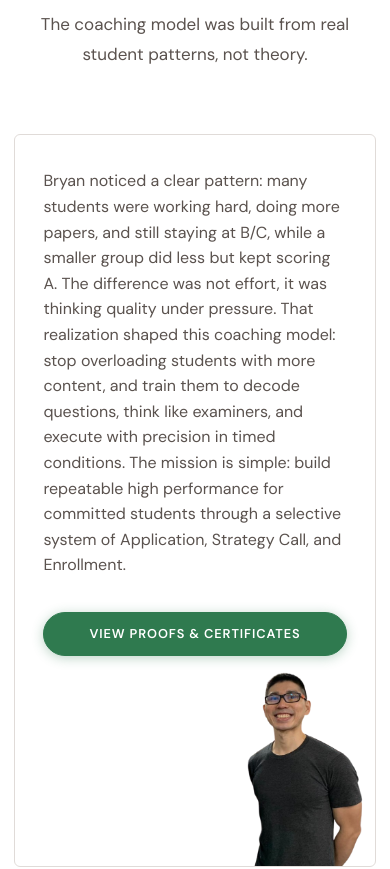
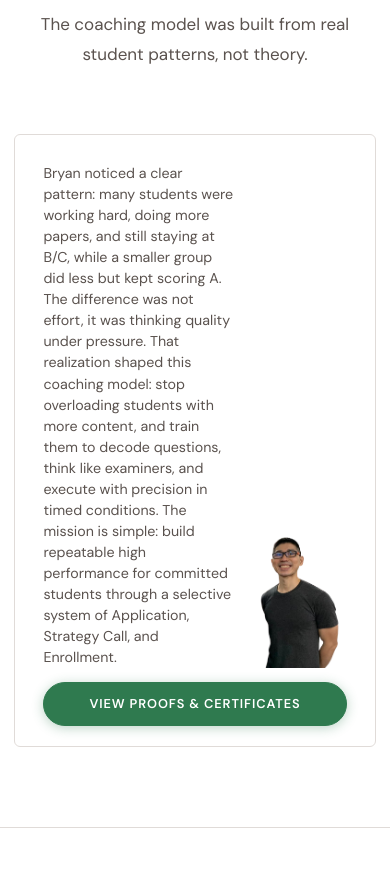
Before and after one commit to zakmero/bryan-coaching-site, a React (Vite) app: page / in a window 390 px wide. Shown: the part 1960-2829 px from the top of the page. Built offline with nearby package versions, Linux system fonts and the light colour scheme.

Commit message:
Fix mobile story image placement above CTA

```diff
--- a/src/indexV2.css
+++ b/src/indexV2.css
@@ -1005,15 +1005,35 @@ object {
   }
   .v2-story-card {
     min-height: 0;
-    padding-bottom: 260px;
+    padding-bottom: 1.25rem;
+    display: grid;
+    grid-template-columns: minmax(0, 1fr) clamp(96px, 30vw, 132px);
+    grid-template-areas:
+      "text image"
+      "button button";
+    column-gap: 0.7rem;
+    row-gap: 0.85rem;
+    align-items: end;
   }
   .v2-story-card p {
+    grid-area: text;
     max-width: 100% !important;
+    margin: 0 !important;
+    font-size: 0.95rem;
+    line-height: 1.52;
   }
   .v2-story-portrait {
-    width: min(58%, 240px);
-    max-height: 255px;
-    right: 0;
+    grid-area: image;
+    position: static;
+    width: 100%;
+    max-height: 170px;
+    justify-self: end;
+    align-self: end;
+    margin-right: 0.1rem;
+  }
+  .v2-proof-trigger {
+    grid-area: button;
+    margin-top: 0 !important;
   }
   .v2-proof-grid {
     grid-template-columns: 1fr;
@@ -1071,11 +1091,17 @@ object {
   }
 
   .v2-story-card {
-    padding-bottom: 210px;
+    grid-template-columns: minmax(0, 1fr) 104px;
+    column-gap: 0.55rem;
+  }
+
+  .v2-story-card p {
+    font-size: 0.89rem;
+    line-height: 1.48;
   }
 
   .v2-story-portrait {
-    width: min(66%, 220px);
-    max-height: 210px;
+    max-height: 142px;
+    margin-right: 0;
   }
 }
```
